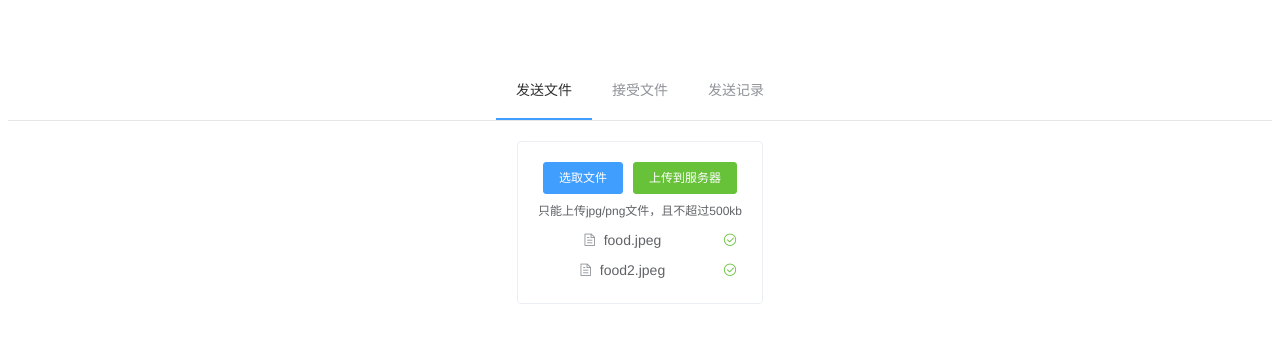
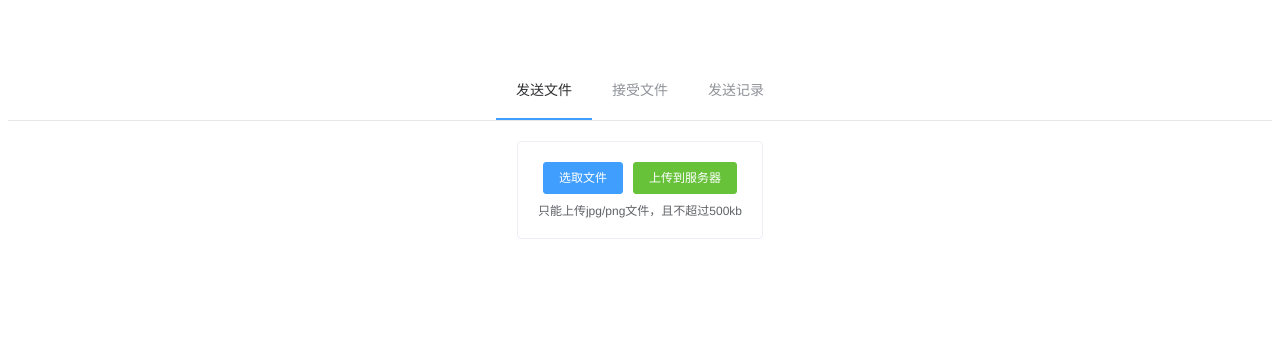
Before and after one commit to xv1998/Document-Transfer-web, a Vue app: page /#/home/send in a window 1280 px wide. Shown: the top 340 px of the page. Built offline with nearby package versions, Linux system fonts and the light colour scheme.

Commit message:
调通前后端请求

```diff
--- a/package.json
+++ b/package.json
@@ -8,12 +8,15 @@
     "lint": "vue-cli-service lint"
   },
   "dependencies": {
+    "axios": "^0.21.0",
     "core-js": "^3.6.5",
     "element-ui": "^2.14.1",
     "vue": "^2.6.11",
+    "vue-axios": "^3.2.0",
     "vue-router": "^3.4.9"
   },
   "devDependencies": {
+    "@types/mkdirp": "^1.0.1",
     "@vue/cli-plugin-babel": "~4.5.0",
     "@vue/cli-plugin-eslint": "~4.5.0",
     "@vue/cli-service": "~4.5.0",
@@ -28,11 +31,14 @@
     "eslint": "^6.7.2",
     "eslint-plugin-vue": "^6.2.2",
     "file-loader": "^6.2.0",
+    "shelljs": "^0.8.4",
+    "signale": "^1.4.0",
     "style-loader": "^2.0.0",
     "url-loader": "^4.1.1",
     "vue-hot-reload-api": "^2.3.4",
     "vue-loader": "^15.9.5",
     "vue-template-compiler": "^2.6.11",
+    "webpack-chain": "^6.5.1",
     "webpack-cli": "^4.2.0",
     "webpack-dev-server": "^3.11.0",
     "webpack-merge": "^5.4.0"
--- a/src/main.js
+++ b/src/main.js
@@ -4,10 +4,13 @@ import element from './elementUI/index'
 import 'element-ui/lib/theme-chalk/index.css';
 import App from './App.vue'
 import { router } from './router';
+import axios from 'axios';
+import VueAxios from 'vue-axios'
 
 Vue.config.productionTip = false
 Vue.use(element);
 Vue.use(VueRouter);
+Vue.use(VueAxios, axios);
 
 
 new Vue({
--- a/src/modules/sendPage.vue
+++ b/src/modules/sendPage.vue
@@ -6,6 +6,7 @@
           class="upload-demo"
           ref="upload"
           action="https://jsonplaceholder.typicode.com/posts/"
+          :on-progress="handleProgress"
           :on-preview="handlePreview"
           :on-remove="handleRemove"
           :file-list="fileList"
@@ -34,30 +35,32 @@ export default {
   name: "sendPage",
   data() {
     return {
-      fileList: [
-        {
-          name: "food.jpeg",
-          url:
-            "https://fuss10.elemecdn.com/3/63/4e7f3a15429bfda99bce42a18cdd1jpeg.jpeg?imageMogr2/thumbnail/360x360/format/webp/quality/100",
-        },
-        {
-          name: "food2.jpeg",
-          url:
-            "https://fuss10.elemecdn.com/3/63/4e7f3a15429bfda99bce42a18cdd1jpeg.jpeg?imageMogr2/thumbnail/360x360/format/webp/quality/100",
-        },
-      ],
+      fileList: [],
     };
+  },
+  mounted() {
+    // this.axios.get('/api').then(res=>{
+    //   console.log("阿斯顿阿斯顿",res)
+    // }).catch(e=>{
+    //   console.log("请求失败",e)
+    // })
   },
   methods: {
     submitUpload() {
-      this.$refs.upload.submit();
+
+      console.log("文件列表",this.fileList);
+
+      // this.$refs.upload.submit();
     },
     handleRemove(file, fileList) {
-      console.log(file, fileList);
+      console.log("文件移除",file, fileList);
     },
     handlePreview(file) {
-      console.log(file);
+      console.log("文件预览",file);
     },
+    handleProgress(event, file, fileList) {
+      console.log("文件上传中", event,file,fileList)
+    }
   },
 };
 </script>
--- /dev/null
+++ b/vue.config.js
@@ -0,0 +1,14 @@
+module.exports = {
+  devServer: {
+    proxy: {
+      '/api': {
+        target: 'http://localhost:8081/',  // 接口域名
+        secure: false,  // 如果是https接口，需要配置这个参数
+        changeOrigin: true,  //是否跨域
+        pathRewrite: {
+          '^/api': '/api'   //需要rewrite的,
+        }
+      }
+    }
+  }
+}
```
Also changed, not shown: 14 other files (tests, documents, lock files or other folders).
